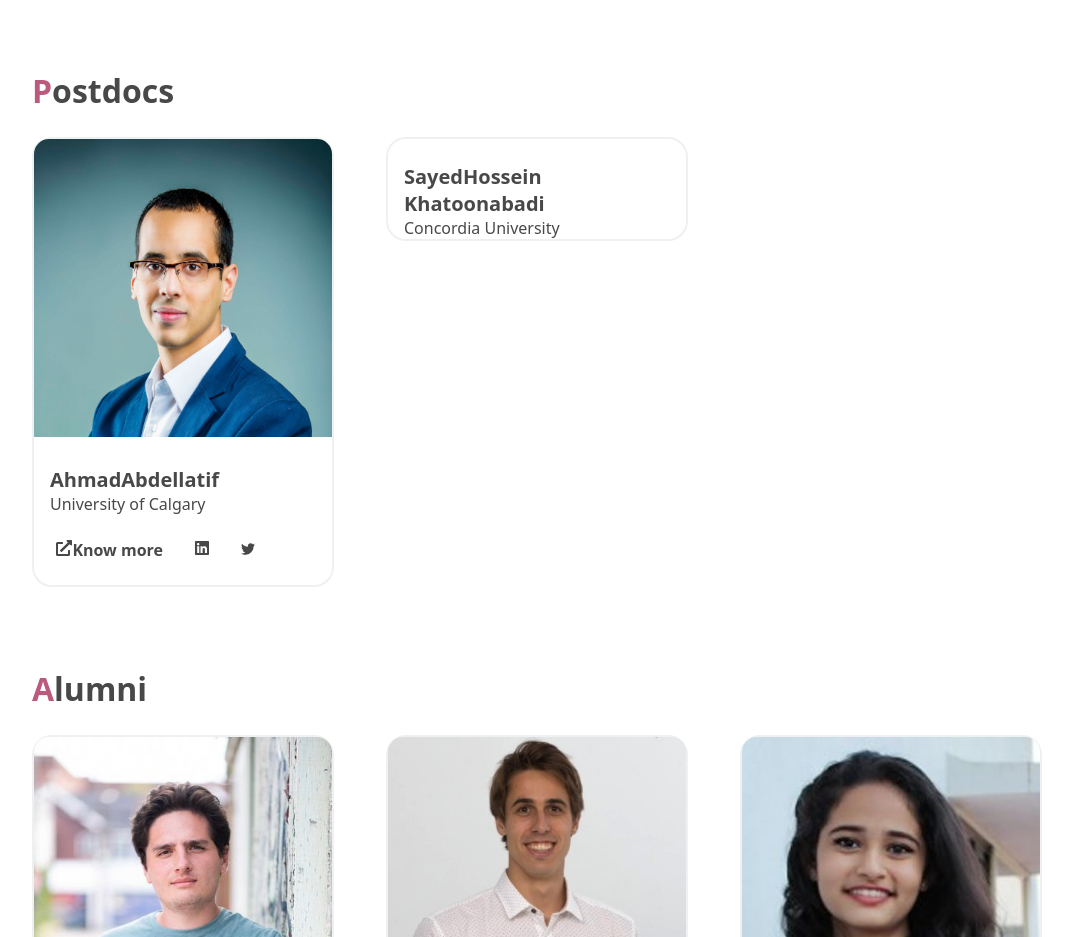
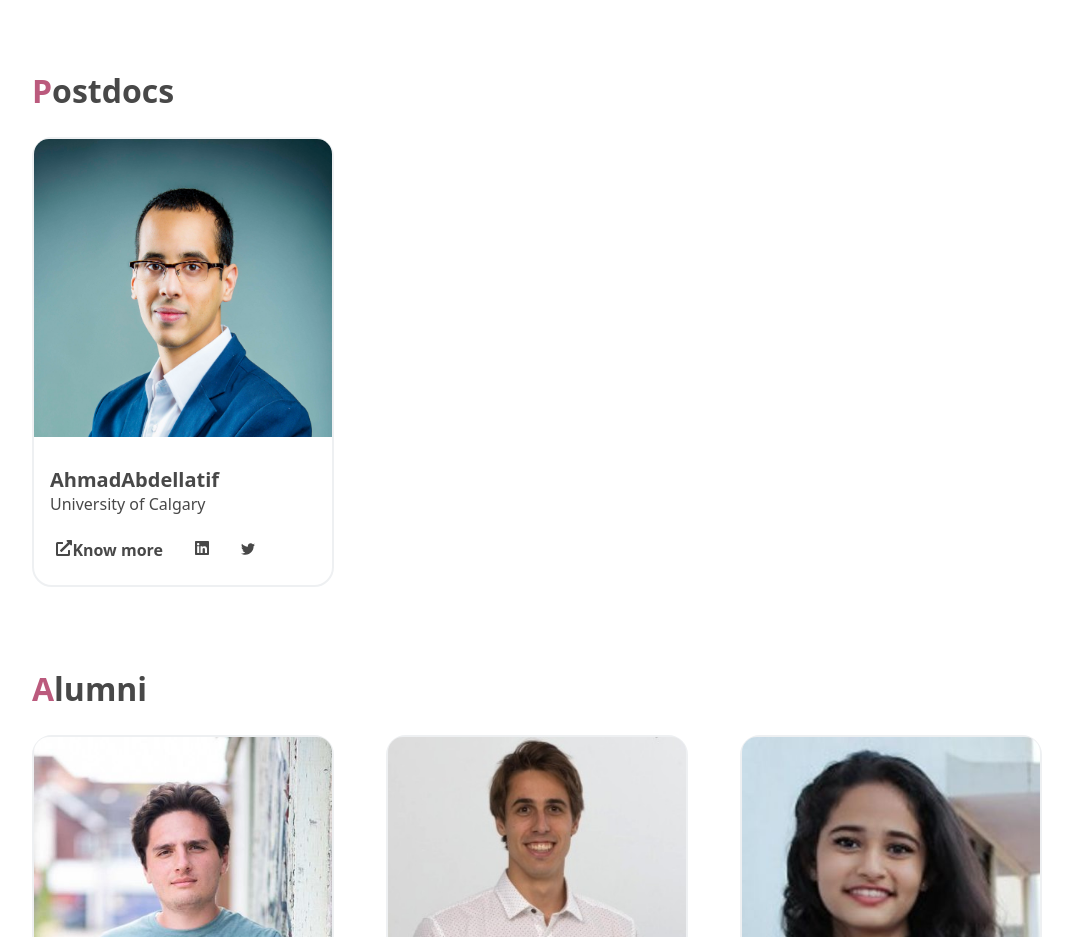
Before and after one commit to create-se4ai/website, a React (Create React App) app in the folder client/: page /team in a window 1280 px wide. Shown: the part 2460-3397 px from the top of the page, without its empty margins (58-1131 px from the left). Built offline with nearby package versions, Linux system fonts and the light colour scheme.

Commit message:
Commit SayedHossein Khatoonabadi

```diff
--- a/client/src/component/Postdocs.js
+++ b/client/src/component/Postdocs.js
@@ -240,13 +240,13 @@ const Postdocs=()=>{
 </ul></CardFooter>
     </SmallDiv></Div>
 
-    <Div >
+    {/* <Div >
 <SmallDiv isDarkMode={isDarkMode}>
-    <CardImage>
+    <CardImage> */}
       {/* <Image src={DrAhmadAbdellatifImage} alt="SayedHossein Khatoonabadi"/> */}
-      </CardImage>
+      {/* </CardImage>
     <CardBody><h3>SayedHossein Khatoonabadi</h3>
- Concordia University</CardBody>
+ Concordia University</CardBody> */}
     {/* <CardFooter isDarkMode={isDarkMode}><ul class="pills"    >
     <li >
     <a
@@ -306,7 +306,7 @@ const Postdocs=()=>{
       </a></li>
 
 </ul></CardFooter> */}
-    </SmallDiv></Div>
+    {/* </SmallDiv></Div> */}
 
 
   </Main>
```
